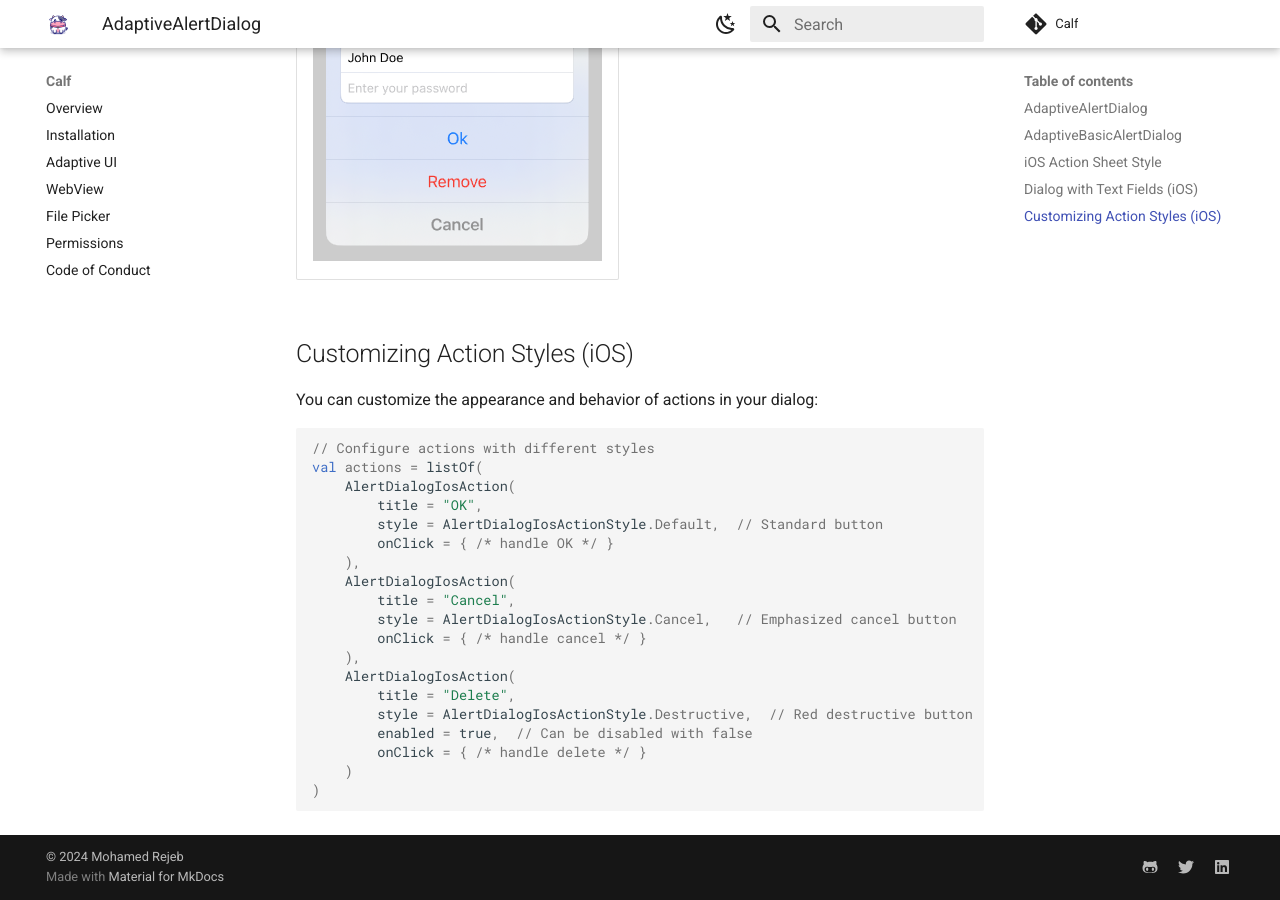
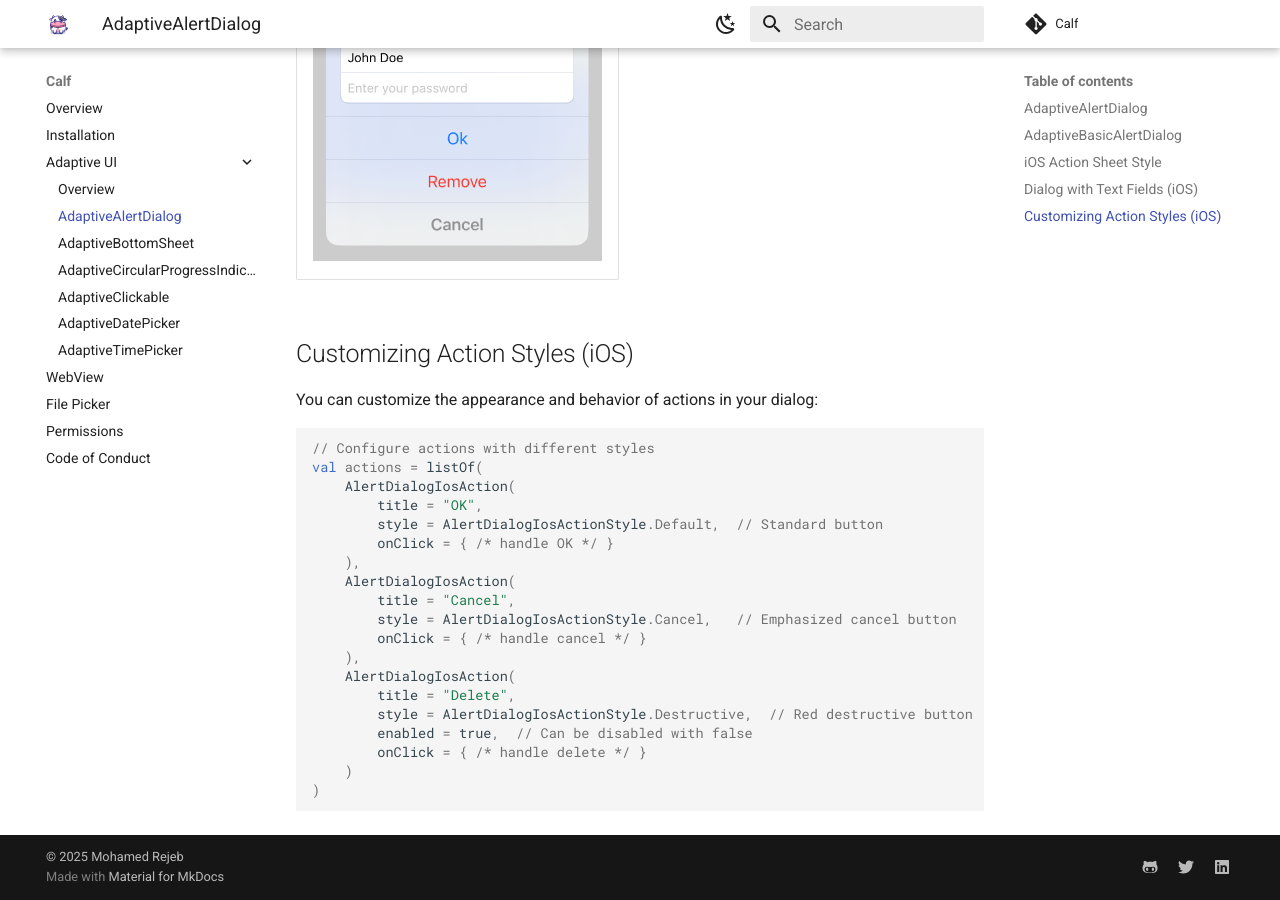
Before and after one commit to MohamedRejeb/Calf, an MkDocs documentation site: the page built from docs/ui/adaptive-alert-dialog.md, in a window 1280 px wide and 900 px high, scrolled down 5477 px. Built offline with MkDocs 1.6.1 and Material for MkDocs 9.7.7, drawn with Linux system fonts in a browser that asks for light colours; comment, search, counter and statistics services are not loaded.

Commit message:
Update mkdocs.yml to enhance navigation structure and update copyright year

```diff
--- a/mkdocs.yml
+++ b/mkdocs.yml
@@ -47,7 +47,14 @@ extra:
 nav:
   - 'Overview': index.md
   - 'Installation': installation.md
-  - 'Adaptive UI': ui.md
+  - 'Adaptive UI':
+    - 'Overview': ui.md
+    - 'AdaptiveAlertDialog': ui/adaptive-alert-dialog.md
+    - 'AdaptiveBottomSheet': ui/adaptive-bottom-sheet.md
+    - 'AdaptiveCircularProgressIndicator': ui/adaptive-circular-progress-indicator.md
+    - 'AdaptiveClickable': ui/adaptive-clickable.md
+    - 'AdaptiveDatePicker': ui/adaptive-date-picker.md
+    - 'AdaptiveTimePicker': ui/adaptive-time-picker.md
   - 'WebView': webview.md
   - 'File Picker': filepicker.md
   - 'Permissions': permissions.md
@@ -87,4 +94,4 @@ plugins:
 
 # Copyright
 copyright: |
-  &copy; 2024 <a href="https://github.com/MohamedRejeb"  target="_blank" rel="noopener">Mohamed Rejeb</a>
+  &copy; 2025 <a href="https://github.com/MohamedRejeb"  target="_blank" rel="noopener">Mohamed Rejeb</a>
```
